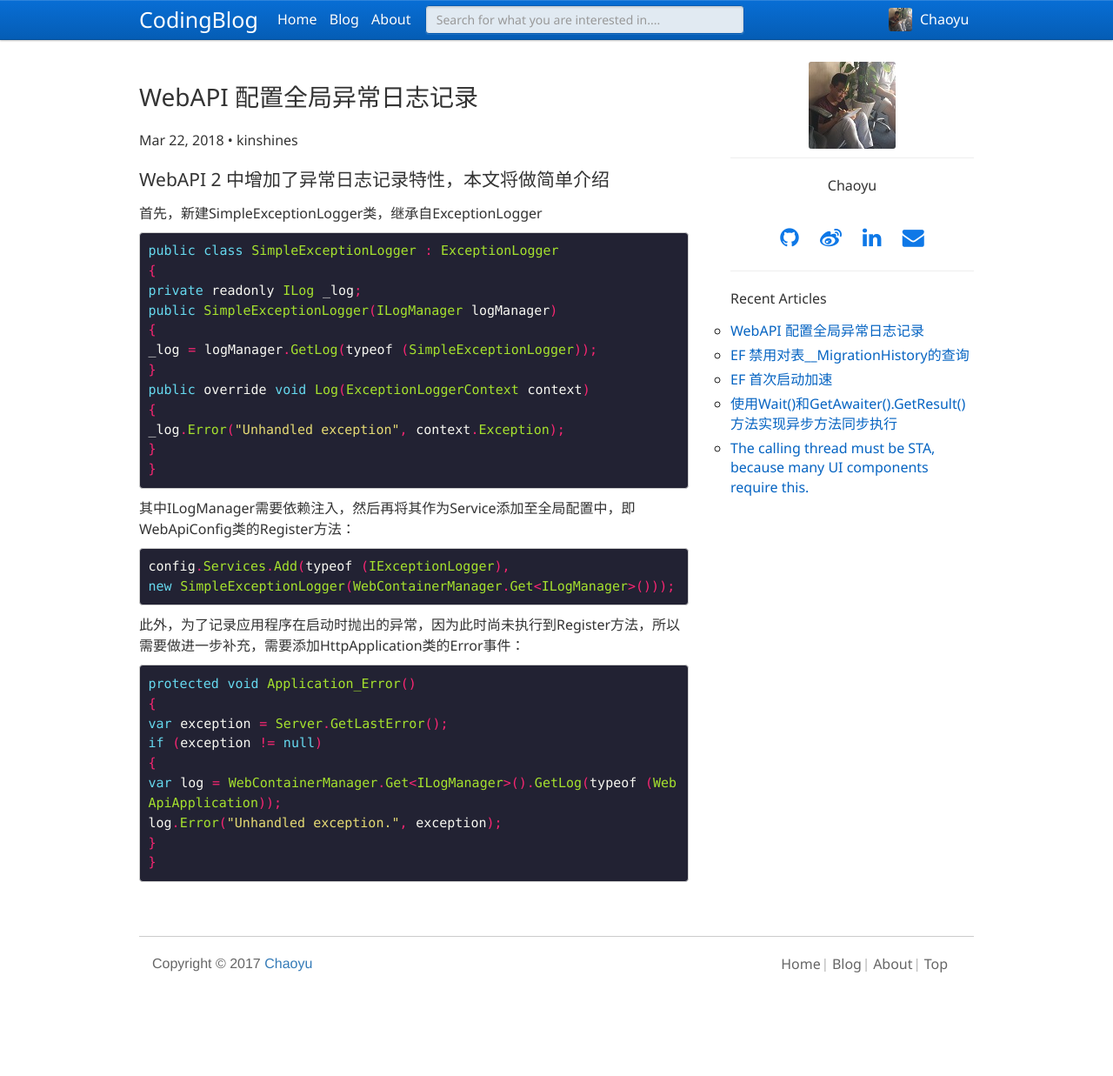
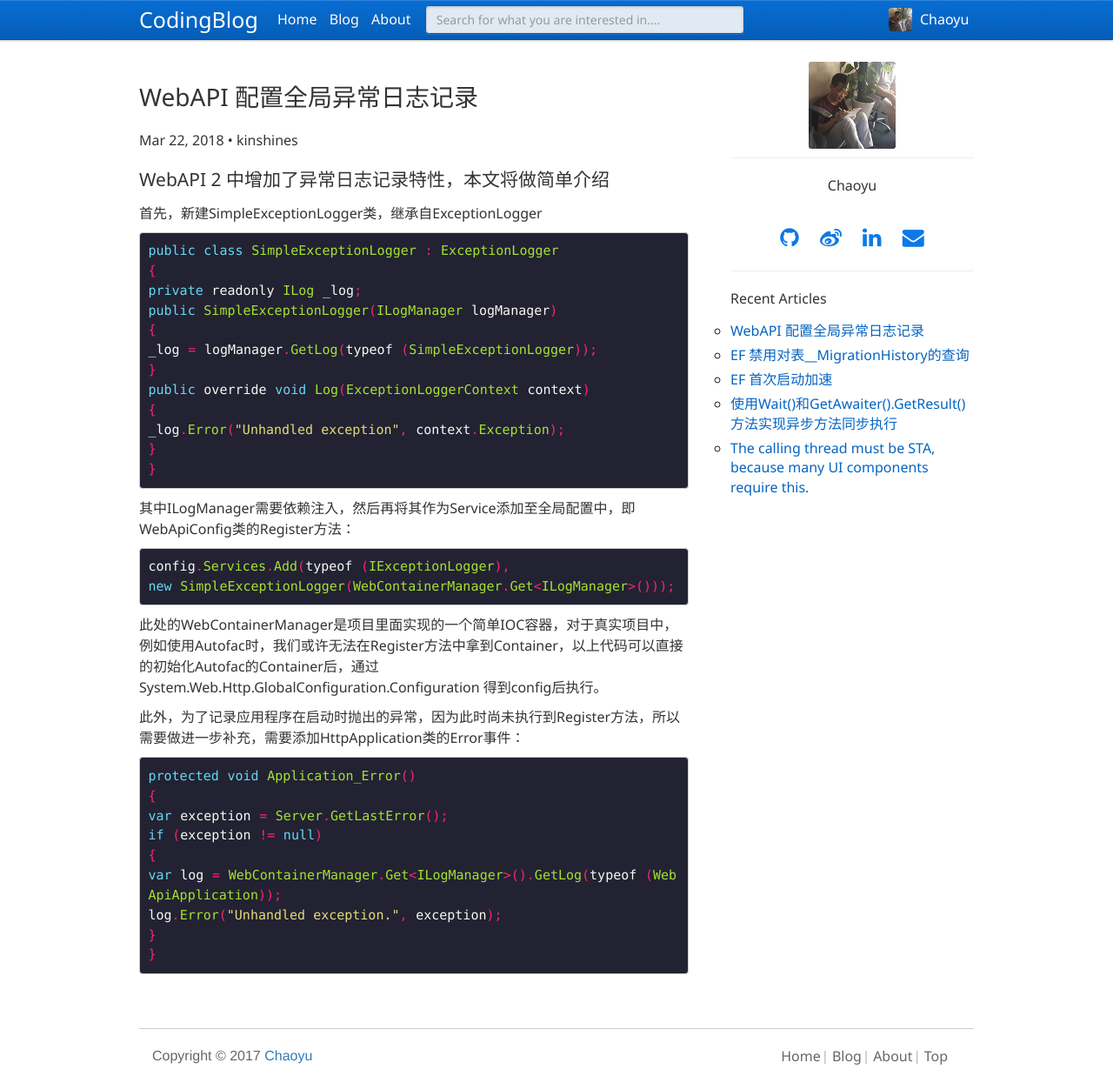
Before and after one commit to kinshines/kinshines.github.io, a Jekyll site: the page built from _posts/2018-03-22-ef-webapi-global-exception-logger.md, in a window 1280 px wide. Shown: the whole page at 87% size. Built offline with Jekyll 4.4.1, drawn with Linux system fonts in a browser that asks for light colours; before the commit the page ends 1131 px from its top, so only the background shows below that.

Commit message:
exception

```diff
--- a/_posts/2018-03-22-ef-webapi-global-exception-logger.md
+++ b/_posts/2018-03-22-ef-webapi-global-exception-logger.md
@@ -35,6 +35,8 @@ new SimpleExceptionLogger(WebContainerManager.Get<ILogManager>()));
 
 {% endhighlight %}
 
+此处的WebContainerManager是项目里面实现的一个简单IOC容器，对于真实项目中，例如使用Autofac时，我们或许无法在Register方法中拿到Container，以上代码可以直接的初始化Autofac的Container后，通过 System.Web.Http.GlobalConfiguration.Configuration 得到config后执行。
+
 此外，为了记录应用程序在启动时抛出的异常，因为此时尚未执行到Register方法，所以需要做进一步补充，需要添加HttpApplication类的Error事件：
 {% highlight java %}
 
```
